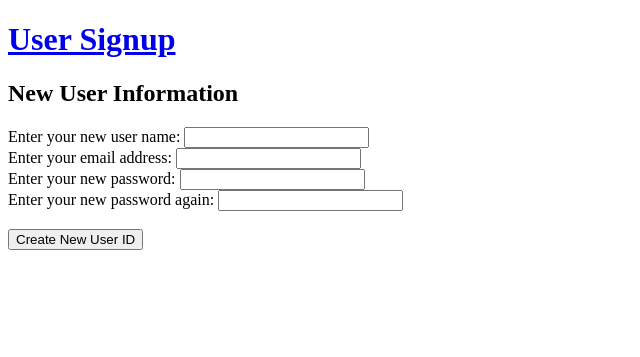
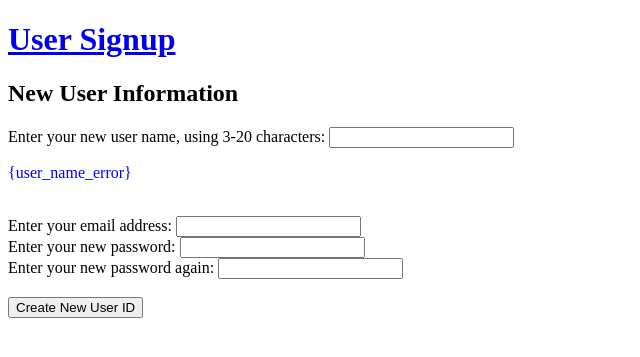
Before and after one commit to Bluewalker117/user_signup, a Flask app: page / in a window 1280 px wide. Shown: the top 357 px of the page, without its empty margins (0-640 px from the left). Run offline with Flask 2, Linux system fonts and the light colour scheme.

Commit message:
User Name Errors Working

```diff
--- a/main.py
+++ b/main.py
@@ -10,15 +10,46 @@ app = Flask(__name__)
 
 app.config['DEBUG'] = True
 
+
+def valid_user_name(name):
+    if 2 < len(name) < 21:
+        return True
+    else:
+        return False
+
 @app.route("/input", methods=["POST"])
-def confirm():
-    user= request.form["user_name"]
-    template=jinja_env.get_template("confirm.html")
-    return template.render(user_name = user)
+def test():
+    user = request.form["user_name"]
+    user_name_error = "Ooooops!"
+    if user.strip()=="":
+        return "Please enter a user name."
+    if valid_user_name(user) == True:
+        return "success"
+    else:
+        return "The name you have entered is not the required 3-20 characters in length.  Please try a new name."
+
+#@app.route("/input", methods=["POST"])
+#def input():
+#    user= request.form["user_name"]
+#    if user.strip()=="":
+#        error="Please enter a user name."
+#        return redirect("/?error" + error)
+
+
+ #   template=jinja_env.get_template("confirm.html")
+  #  return template.render(user_name = user)
+
+@app.route("/error", methods=["GET"])
+def error():
+    return "<p>Error.</p>"
+
+
+
 
 @app.route("/")
 def index():
-    return render_template("input.html")
+    show_error = request.args.get("error")
+    return render_template("input.html", error=show_error)
 
 
 app.run()
--- a/templates/input.html
+++ b/templates/input.html
@@ -5,15 +5,22 @@
 
 <form action="/input" method="post">
     <label>
-        Enter your new user name:
+        Enter your new user name, using 3-20 characters:
         <input type="text" name="user_name"/>
+    </label>
+    <p class="error">{user_name_error}</p>
         <br>
+    <label>
         Enter your email address:
         <input type="text" name="email_address"/>
+    </label>
         <br>
+    <label>
         Enter your new password:
         <input type="password" name="new_password"/>
+    </label>
         <br>
+    <label>
         Enter your new password again:
         <input type="password" name="verify_password"/>
     </label>
```
